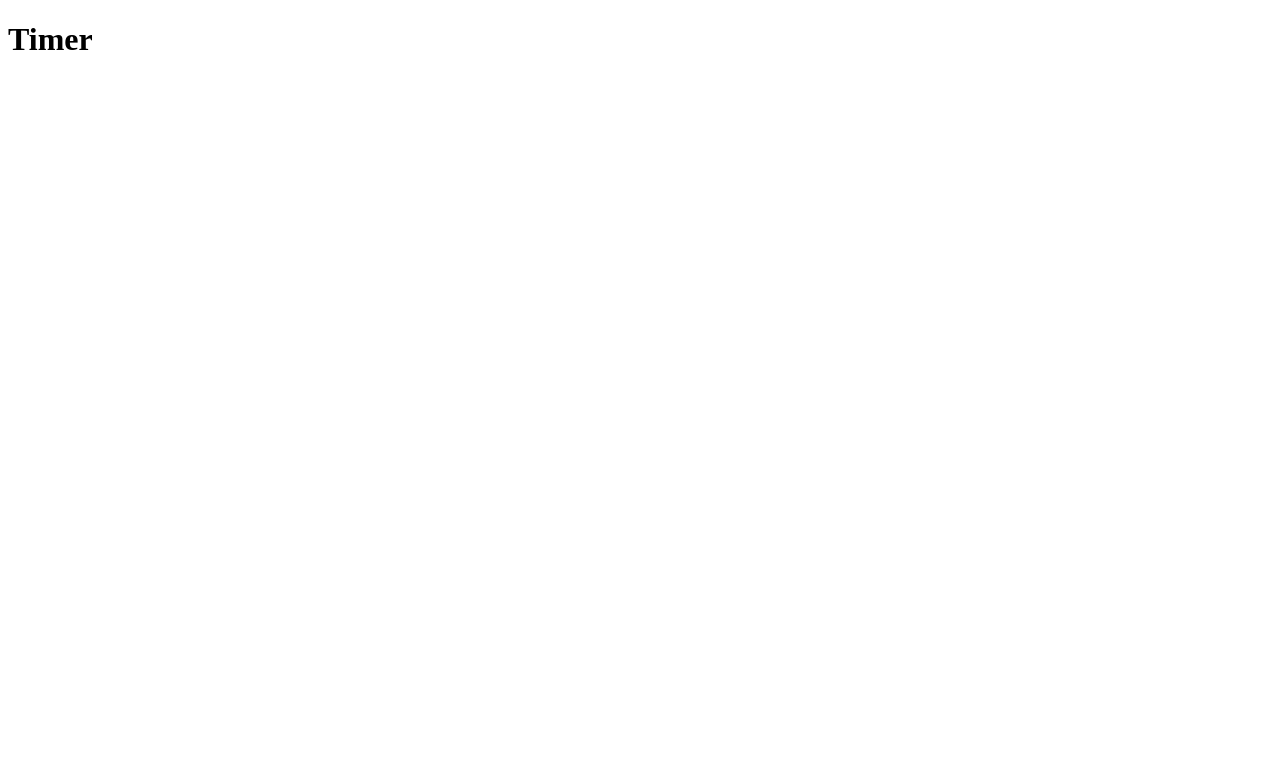
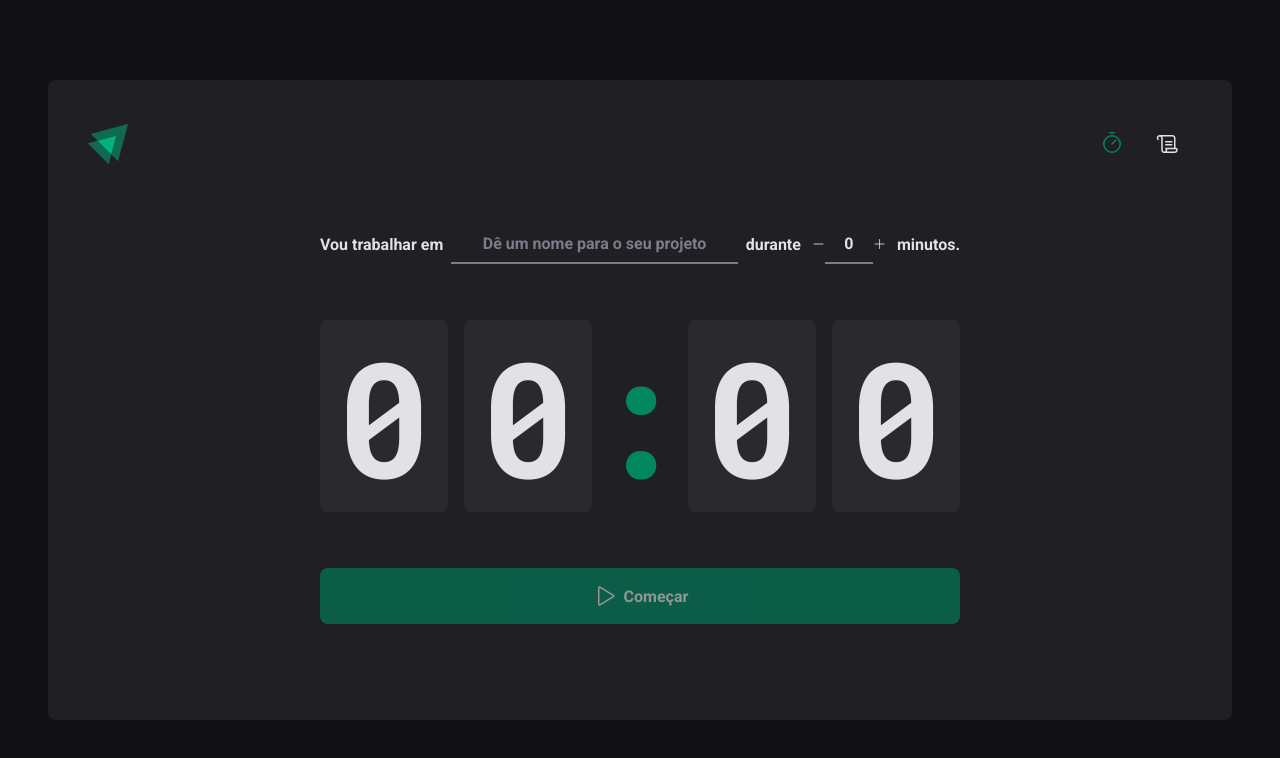
Before and after one commit to dfsilvadev/ignite-timer, a React (Vite) app: page / in a window 1280 px wide. Shown: the top 758 px of the page. Built offline with nearby package versions, Linux system fonts and the light colour scheme.

Commit message:
feat: add browser router and theme provider

```diff
--- a/src/App.tsx
+++ b/src/App.tsx
@@ -1,3 +1,18 @@
+import { BrowserRouter } from "react-router-dom";
+import { ThemeProvider } from "styled-components";
+import { Router } from "./routes/Router";
+
+import { GlobalStyle } from "./styles/global";
+
+import { defaultTheme } from "./styles/theme/default";
+
 export function App() {
-  return <h1>Timer</h1>;
+  return (
+    <ThemeProvider theme={defaultTheme}>
+      <BrowserRouter>
+        <Router />
+        <GlobalStyle />
+      </BrowserRouter>
+    </ThemeProvider>
+  );
 }
--- a/src/styles/theme/default.ts
+++ b/src/styles/theme/default.ts
@@ -18,4 +18,4 @@ export const defaultTheme = {
   "red-700": "#7A1921",
 
   "yellow-500": "#FBA94C",
-};
+} as const;
```
